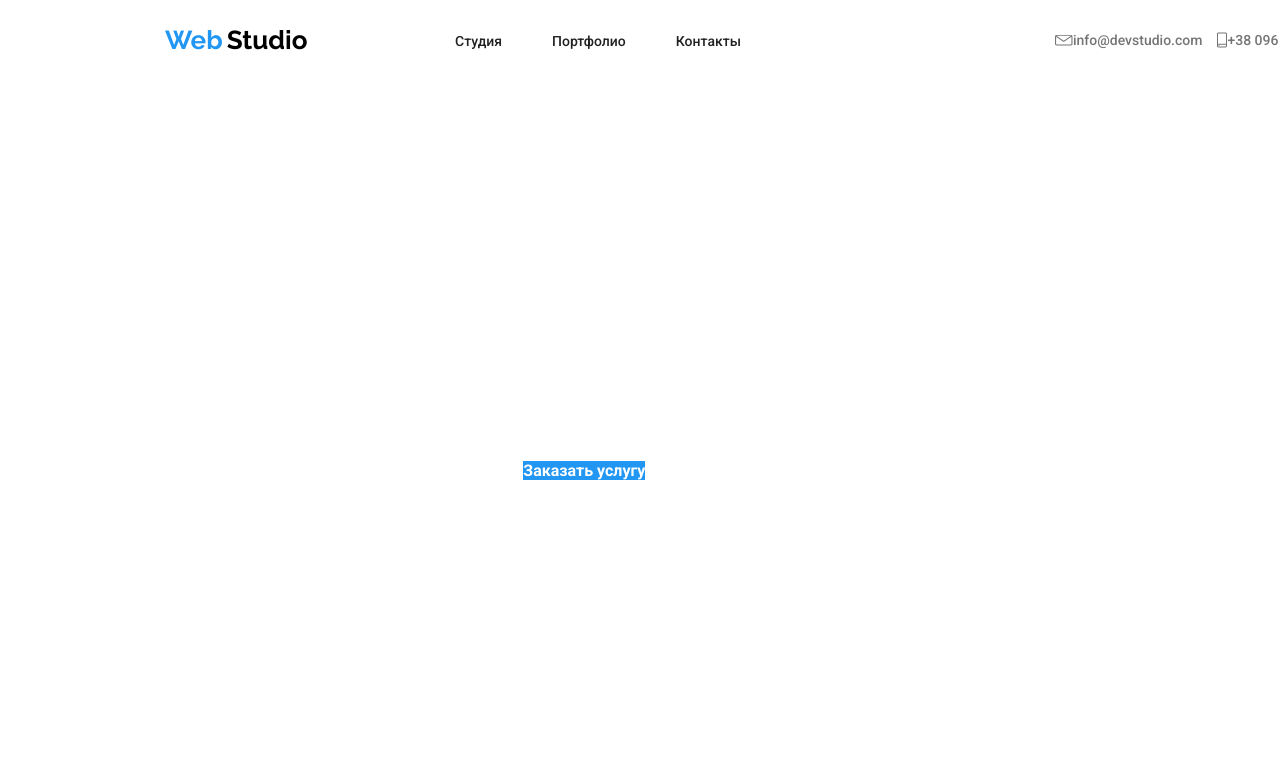
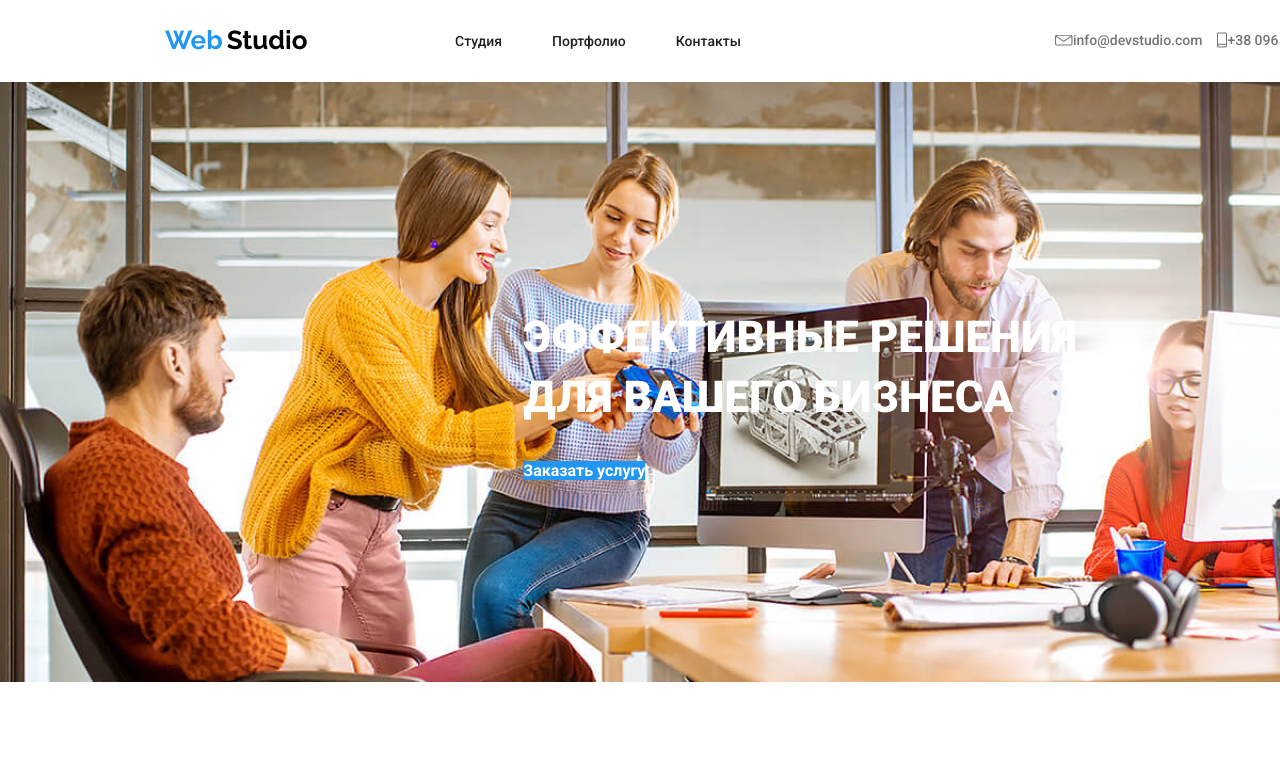
Before and after one commit to OlegIvanov26/goit-markup-hw-03, a plain HTML site: page index.html in a window 1280 px wide. Shown: the top 779 px of the page. Drawn offline with Linux system fonts and the light colour scheme; the site is published under a folder, as on GitHub Pages, so addresses that start at the root find nothing.

Commit message:
h/w  3.2

```diff
--- a/css/style.css
+++ b/css/style.css
@@ -81,7 +81,7 @@ nav a {
 .banner-container {
   width: 1600px;
   height: 600px;
-  background-image: url(/images/Header_img.jpg);
+  background-image: url(../images/Header_img.jpg);
   display: flex;
   align-items: center;
   justify-content: center;
```
